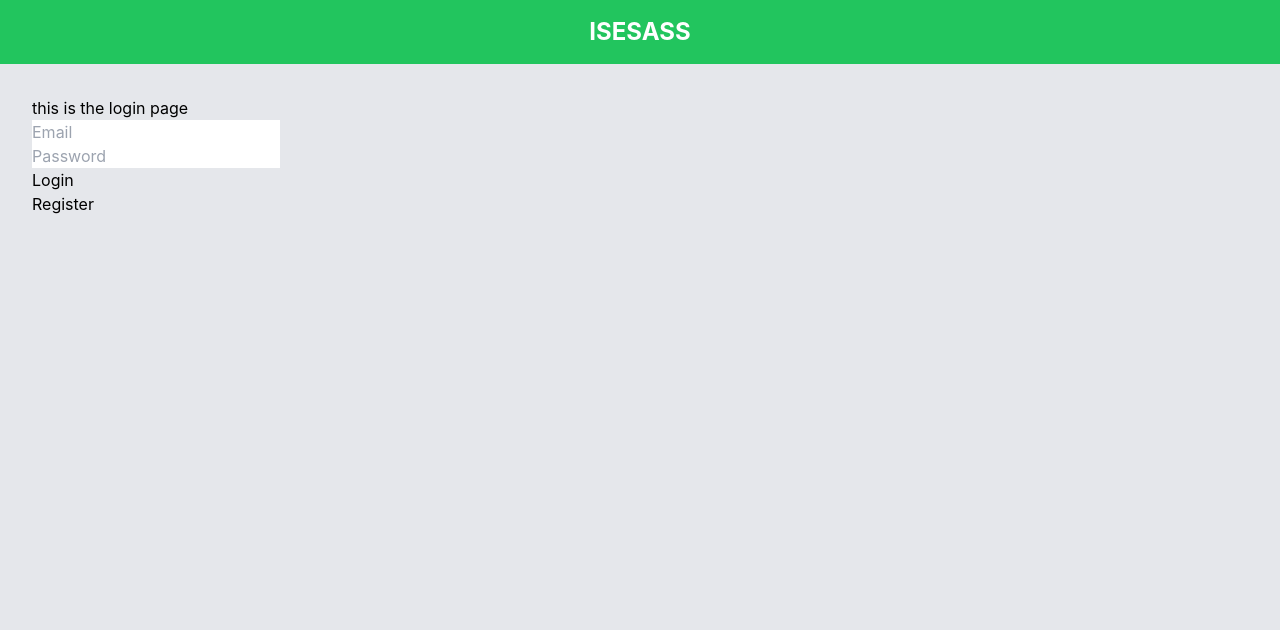
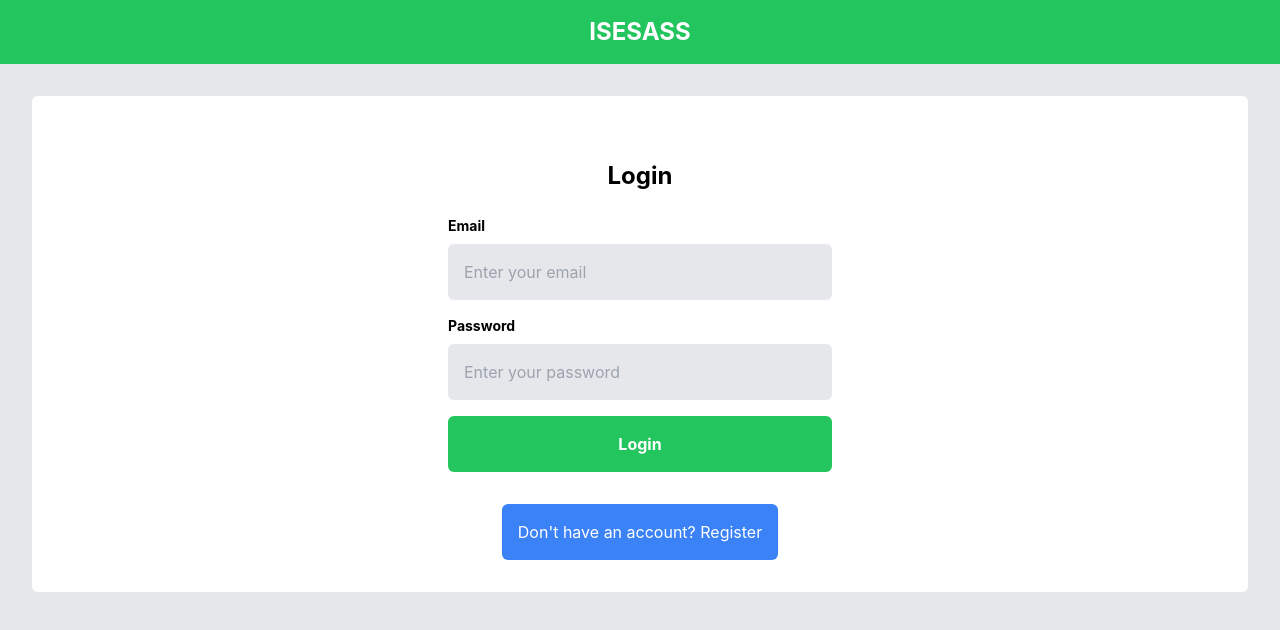
Before and after one commit to CiaranLy/ISESASS-Frontend, a React (Create React App) app: page / in a window 1280 px wide. Shown: the top 630 px of the page. Built offline with nearby package versions, Linux system fonts and the light colour scheme; no server answers; the HTML template or start-up script is replaced by a standard one.

Commit message:
updated login page look

```diff
--- a/src/App.tsx
+++ b/src/App.tsx
@@ -34,7 +34,6 @@ export default function App() {
       ) : (
         <div className="container mx-auto p-8">
           <LoginPage
-            user={user}
             setUser={setUser}
             setIsLoggedIn={setIsLoggedIn}
           />
--- a/src/components/login/loginComponent.tsx
+++ b/src/components/login/loginComponent.tsx
@@ -40,22 +40,37 @@ export default function LoginComponent({
         }
     }
     return (
-        <div>
-            <h1>this is the login page</h1>
+        <div className="flex flex-col items-center justify-center bg-white rounded-md p-8 w-full max-w-md">
+            <h1 className="text-2xl font-bold mb-6">Login</h1>
+            <div className="flex flex-col gap-4 w-full">
+                <div className="flex flex-col gap-2">
+                    <h2 className="text-sm font-bold">Email</h2>
                     <input
                         type="email"
                         value={email}
                         onChange={(e) => setEmail(e.target.value)}
-                placeholder="Email"
-            /><br />
+                        placeholder="Enter your email"
+                        className="w-full rounded-md p-4 bg-gray-200"
+                    />
+                </div>
+                <div className="flex flex-col gap-2">
+                    <h2 className="text-sm font-bold">Password</h2>
                     <input
                         type="password"
                         value={password}
                         onChange={(e) => setPassword(e.target.value)}
-                placeholder="Password"
-            /><br />
-            {missingFieldsText && <p className="text-red-500">{missingFieldsText}</p>}
-            <button onClick={handleLogin}>Login</button>
+                        placeholder="Enter your password"
+                        className="w-full rounded-md p-4 bg-gray-200"
+                    />
+                </div>
+                {missingFieldsText && <p className="text-sm text-red-500">{missingFieldsText}</p>}
+                <button
+                    className="bg-green-500 hover:bg-green-600 text-white rounded-md font-bold p-4 w-full"
+                    onClick={handleLogin}
+                >
+                    Login
+                </button>
+            </div>
         </div>
     )
 }
--- a/src/components/login/registerComponent.tsx
+++ b/src/components/login/registerComponent.tsx
@@ -51,34 +51,57 @@ export default function RegisterComponent({
     }
 
     return (
-        <div>
-            <h1>this is the register page</h1>
+        <div className="flex flex-col items-center justify-center bg-white rounded-md p-8 w-full max-w-md">
+            <h1 className="text-2xl font-bold mb-6">Register</h1>
+            <div className="flex flex-col gap-4 w-full">
+                <div className="flex flex-col gap-2">
+                    <h2 className="text-sm font-bold">Email</h2>
                     <input
                         type="email"
                         value={email}
                         onChange={(e) => setEmail(e.target.value)}
-                placeholder="Email"
-            /><br />
+                        placeholder="Enter your email"
+                        className="w-full rounded-md p-4 bg-gray-200"
+                    />
+                </div>
+                <div className="flex flex-col gap-2">
+                    <h2 className="text-sm font-bold">Password</h2>
                     <input
                         type="password"
                         value={password}
                         onChange={(e) => setPassword(e.target.value)}
-                placeholder="Password"
-            /><br />
+                        placeholder="Enter your password"
+                        className="w-full rounded-md p-4 bg-gray-200"
+                    />
+                </div>
+                <div className="flex flex-col gap-2">
+                    <h2 className="text-sm font-bold">Name</h2>
                     <input
-                type="name"
+                        type="text"
                         value={name}
                         onChange={(e) => setName(e.target.value)}
-                placeholder="Name"
-            /><br />
+                        placeholder="Enter your name"
+                        className="w-full rounded-md p-4 bg-gray-200"
+                    />
+                </div>
+                <div className="flex flex-col gap-2">
+                    <h2 className="text-sm font-bold">Phone</h2>
                     <input
-                type="phone"
+                        type="tel"
                         value={phone}
                         onChange={(e) => setPhone(e.target.value)}
-                placeholder="Phone"
-            /><br />
-            {missingFieldsText && <p className="text-red-500">{missingFieldsText}</p>}
-            <button onClick={handleRegister}>Sign up</button>
+                        placeholder="Enter your phone number"
+                        className="w-full rounded-md p-4 bg-gray-200"
+                    />
+                </div>
+                {missingFieldsText && <p className="text-sm text-red-500">{missingFieldsText}</p>}
+                <button
+                    className="bg-green-500 hover:bg-green-600 text-white rounded-md font-bold p-4 w-full"
+                    onClick={handleRegister}
+                >
+                    Sign up
+                </button>
+            </div>
         </div>
     )
 }
--- a/src/pages/loginPage.tsx
+++ b/src/pages/loginPage.tsx
@@ -4,13 +4,11 @@ import RegisterComponent from "../components/login/registerComponent";
 import LoginComponent from "../components/login/loginComponent";
 
 export interface LoginPageProps {
-    user: User | null;
     setUser: (user: User) => void;
     setIsLoggedIn: (isLoggedIn: boolean) => void;
 }
 
 export default function LoginPage({
-    user,
     setUser,
     setIsLoggedIn,
 }: LoginPageProps) {
@@ -20,6 +18,7 @@ export default function LoginPage({
 
     return (
         <>
+        <div className="flex flex-col items-center justify-center bg-white rounded-md p-8">
             {needsRegister ? (
                 <RegisterComponent
                     email={email}
@@ -30,7 +29,6 @@ export default function LoginPage({
                     setIsLoggedIn={setIsLoggedIn}
                 />
             ) : (
-        <div>
                 <LoginComponent
                     email={email}
                     password={password}
@@ -39,13 +37,24 @@ export default function LoginPage({
                     setUser={setUser}
                     setIsLoggedIn={setIsLoggedIn}
                 />
-        </div>)}
-        <div>
+            )}
+            <div className="flex flex-col items-center justify-center">
                 {needsRegister ? (
-                <button onClick={() => setNeedsRegister(false)}>Login</button>
+                    <button
+                        className="bg-blue-500 hover:bg-blue-600 text-white rounded-md text-bold p-4"
+                        onClick={() => setNeedsRegister(false)}
+                    >
+                        Already have an account? Login
+                    </button>
                 ) : (
-                <button onClick={() => setNeedsRegister(true)}>Register</button>
+                    <button
+                        className="bg-blue-500 hover:bg-blue-600 text-white rounded-md text-bold p-4"
+                        onClick={() => setNeedsRegister(true)}
+                    >
+                        Don't have an account? Register
+                    </button>
                 )}
+            </div>
         </div>
         </>
     )
```
Lines whose indentation alone changed are shown as unchanged.
